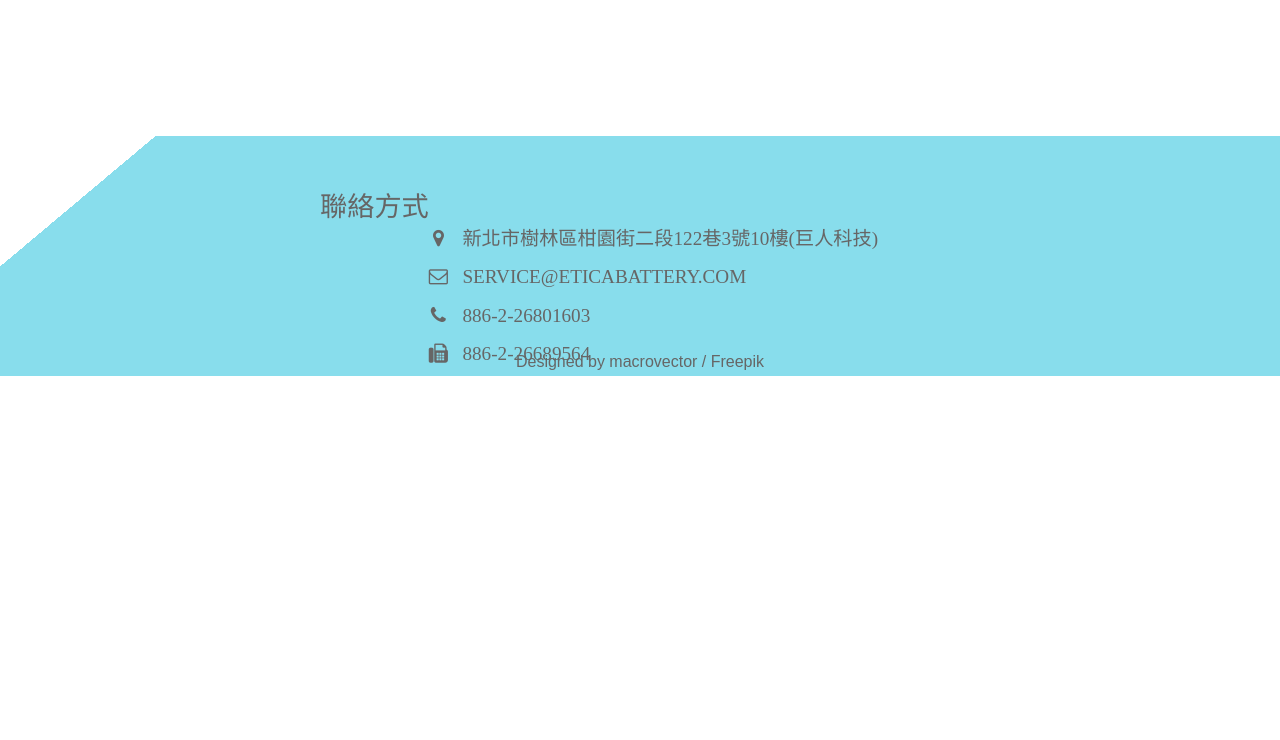
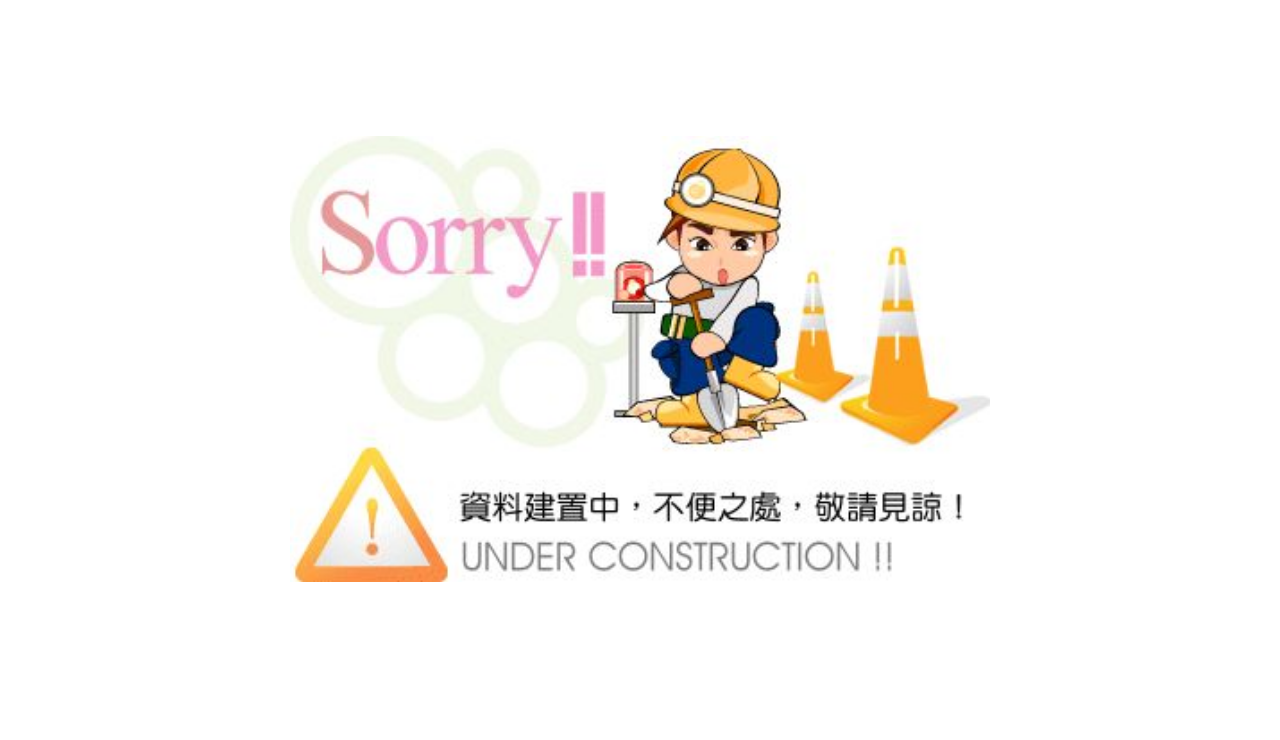
Before and after one commit to oCtobEr9818/etica-sample, a React (Create React App) app: page /etica-sample/performance in a window 1280 px wide. Shown: the part 760-1500 px from the top of the page. Before the commit the page ends 1136 px from the top, so only its background shows below. Built offline with nearby package versions, Linux system fonts and the light colour scheme; the HTML template or start-up script is replaced by a standard one.

Commit message:
實績案例新增暫無資料圖片

```diff
--- a/src/Components/key.js
+++ b/src/Components/key.js
@@ -1,4 +1,4 @@
-const key = "AIzaSyBVoRf_p7vaFSv-EX0YvZE68lSzvJP-mg4";
-const mapKey = (e) => e;
+// const key = "AIzaSyBVoRf_p7vaFSv-EX0YvZE68lSzvJP-mg4";
+// const mapKey = (e) => e;
 
-export default mapKey(key);
+// export default mapKey(key);
--- a/src/Pages/contact.js
+++ b/src/Pages/contact.js
@@ -121,7 +121,9 @@ const Contact = () => {
       {/* 聯絡我們表單 */}
       <form ref={form} onSubmit={sendEmail} className="contact-form">
         <div className="form-wrap">
-          <label>*姓名：</label>
+          <label>
+            姓名 <span>*</span>
+          </label>
           <input
             type="text"
             name="user_name"
@@ -135,7 +137,9 @@ const Contact = () => {
         </div>
 
         <div className="form-wrap">
-          <label>*電子信箱：</label>
+          <label>
+            電子信箱 <span>*</span>
+          </label>
           <input
             type="email"
             name="email"
@@ -149,7 +153,9 @@ const Contact = () => {
         </div>
 
         <div className="form-wrap">
-          <label>*主旨：</label>
+          <label>
+            主旨 <span>*</span>
+          </label>
           <input
             type="text"
             name="subject"
@@ -163,7 +169,9 @@ const Contact = () => {
         </div>
 
         <div className="form-wrap">
-          <label>*內容：</label>
+          <label>
+            內容 <span>*</span>
+          </label>
           <textarea
             name="message"
             cols="30"
--- a/src/Pages/performance.js
+++ b/src/Pages/performance.js
@@ -11,6 +11,16 @@ const Performance = () => {
       <div className="banner">
         <img src={data.development.image} alt={data.development.alt} />
       </div>
+
+      <img
+        src={process.env.PUBLIC_URL + "/img/send_thumbnail.png"}
+        alt="暫無圖片，資料建置中"
+        style={{
+          width: "700px",
+          display: "flex",
+          margin: "auto",
+        }}
+      />
     </div>
   );
 };
--- a/src/styles/content.scss
+++ b/src/styles/content.scss
@@ -656,11 +656,16 @@
 
       label {
         font-size: 1.1em;
+
+        span {
+          color: #f00;
+        }
       }
 
       input {
         width: 100%;
         padding: 10px 0 10px 5px;
+        margin-top: 5px;
         &:focus {
           border: none;
         }
```
Also changed, not shown: public/img/send_thumbnail.png (added).
